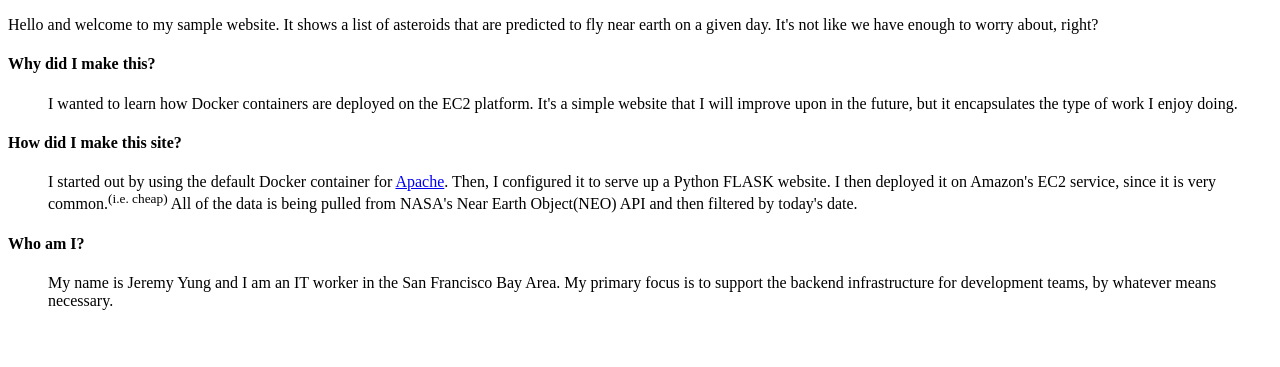
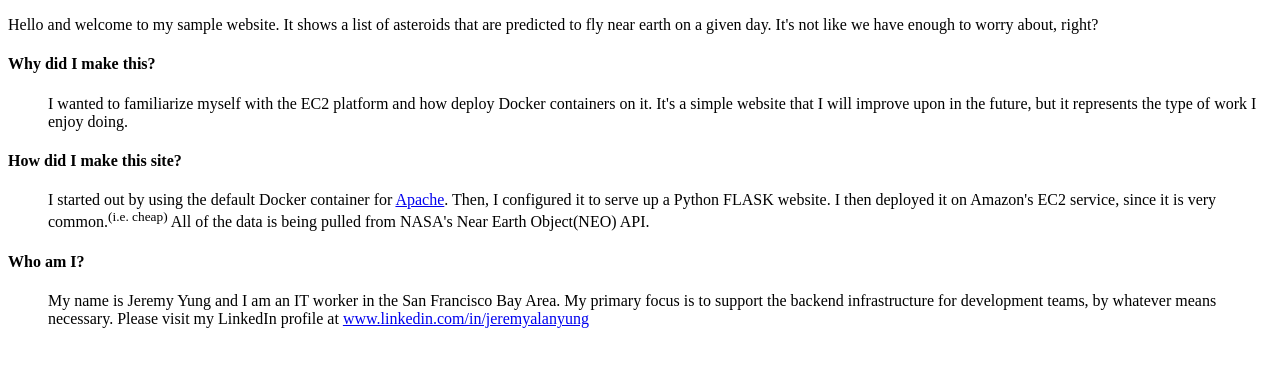
Before and after one commit to vodalin/fk_neopage, a Flask app: page /info in a window 1280 px wide. Shown: the top 367 px of the page. Run offline with Flask 2, Linux system fonts and the light colour scheme.

Commit message:
Fixed module import paths and updated templates.

```diff
--- a/src/application.py
+++ b/src/application.py
@@ -1,8 +1,7 @@
 from flask import *
 from datetime import datetime
-from src.modules.mod_staticdata import StaticData
-from src.modules.mod_requestor import Requestor
-
+from modules.mod_staticdata import StaticData
+from modules.mod_requestor import Requestor
 app = Flask(__name__)
 
 @app.route('/')
--- a/src/templates/index.html
+++ b/src/templates/index.html
@@ -8,7 +8,7 @@
 </head>
 <body>
     <div class="headdiv">
-        <h1>Current NEOs for {{currentdate}}</h1><a href="/info">What is this?</a>
+        <h1>Listed <a href="https://cneos.jpl.nasa.gov/">NEOs</a> for {{currentdate}}</h1><a href="/info">What is this?</a>
     </div>
     <hr>
     <div>
--- a/src/templates/info.html
+++ b/src/templates/info.html
@@ -11,19 +11,20 @@
         </p>
         <dt><h4>Why did I make this?</h4></dt>
         <dd>
-            I wanted to learn how Docker containers are deployed on the EC2 platform.
-            It's a simple website that I will improve upon in the future, but it encapsulates the type of work I enjoy doing.
+            I wanted to familiarize myself with the EC2 platform and how deploy Docker containers on it.
+            It's a simple website that I will improve upon in the future, but it represents the type of work I enjoy doing.
         </dd>
         <dt><h4>How did I make this site?</h4></dt>
         <dd>
             I started out by using the default Docker container for <a href="https://hub.docker.com/_/httpd/">Apache</a>.
             Then, I configured it to serve up a Python FLASK website. I then deployed it on Amazon's EC2 service, since
-            it is very common.<sup>(i.e. cheap)</sup> All of the data is being pulled from NASA's Near Earth Object(NEO) API and then filtered by today's date.
+            it is very common.<sup>(i.e. cheap)</sup> All of the data is being pulled from NASA's Near Earth Object(NEO) API.
         </dd>
         <dt><h4>Who am I?</h4></dt>
         <dd>
             My name is Jeremy Yung and I am an IT worker in the San Francisco Bay Area. My primary focus
-            is to support the backend infrastructure for development teams, by whatever means necessary.
+            is to support the backend infrastructure for development teams, by whatever means necessary. Please visit
+            my LinkedIn profile at <a href="www.linkedin.com/in/jeremyalanyung">www.linkedin.com/in/jeremyalanyung</a>
         </dd>
     </div>
 </body>
```
